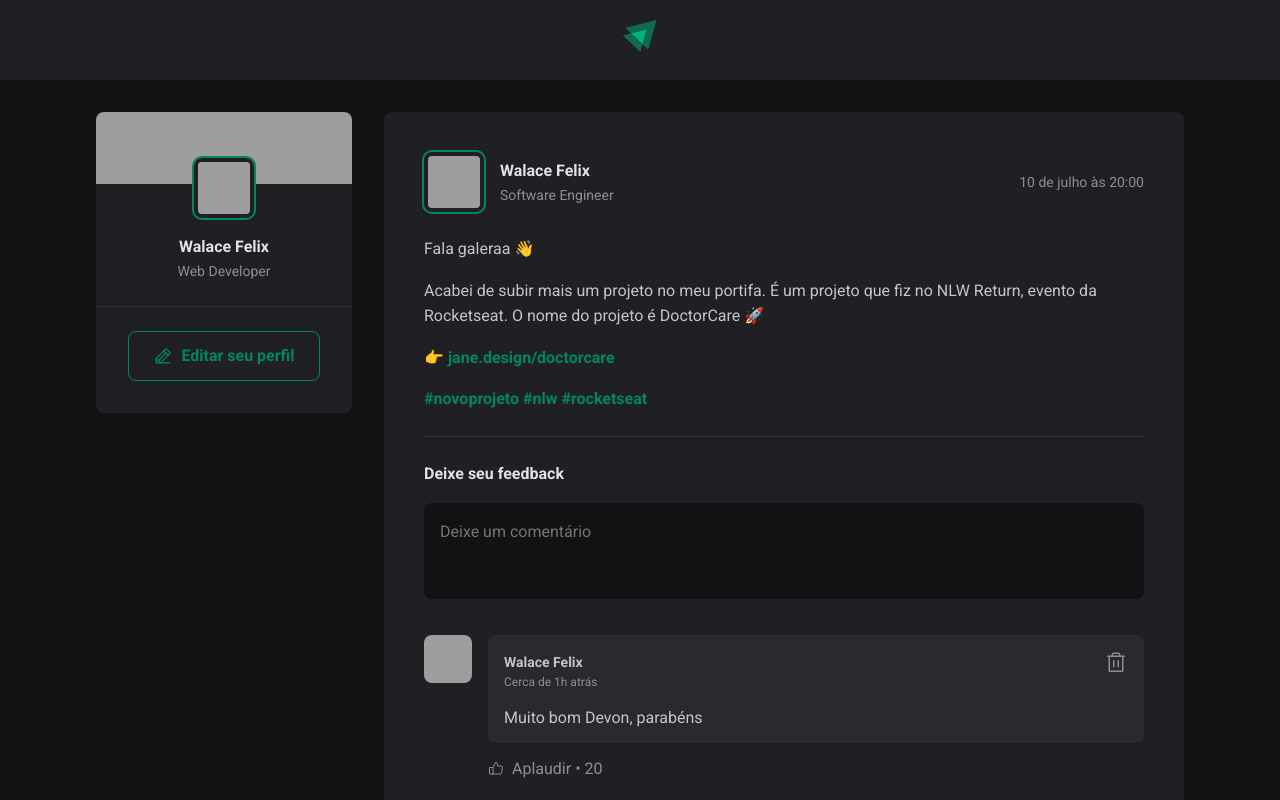
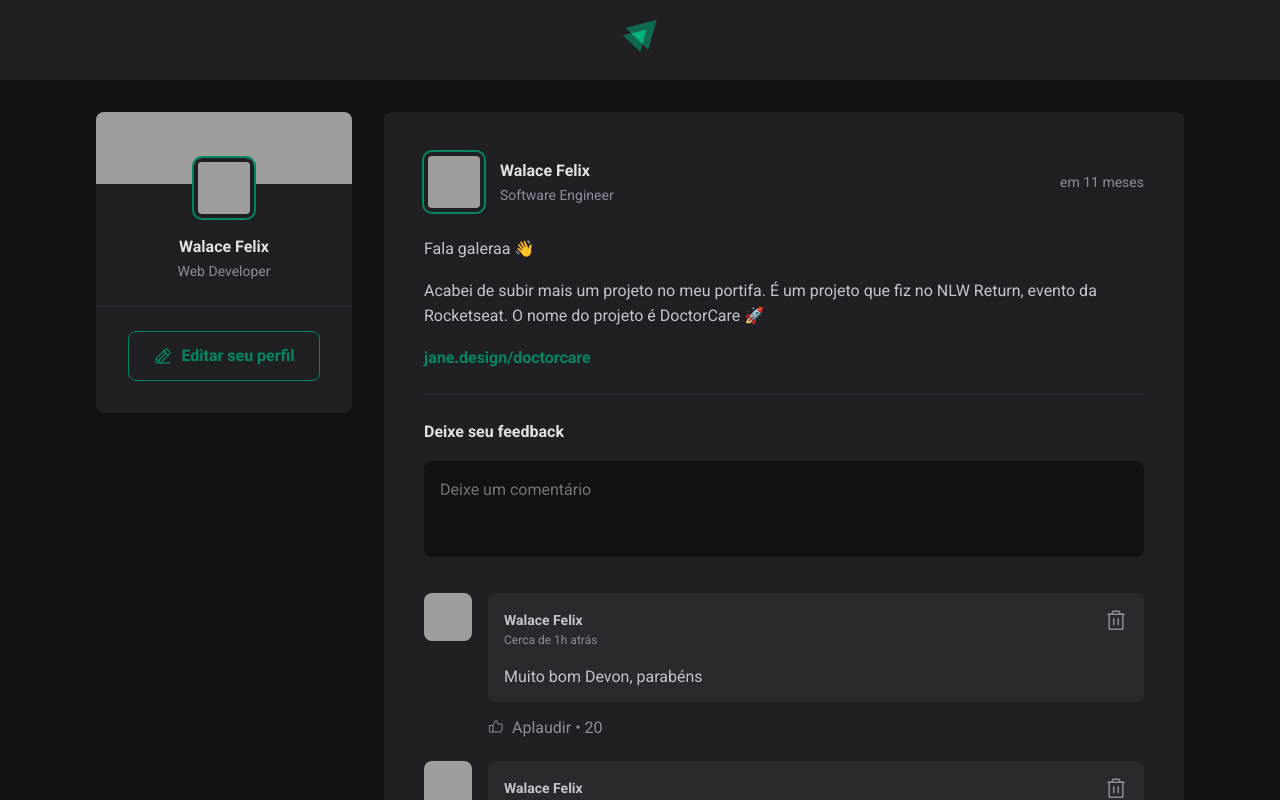
Before and after one commit to walacefex/layout-timeline-feedbacks, a React (Vite) app: page / in a window 1280 px wide. Shown: the top 800 px of the page. Built offline with nearby package versions, Linux system fonts and the light colour scheme; grey boxes are pictures that could not be loaded.

Commit message:
add date-fns to the project and using it to format the local date and time.

```diff
--- a/src/components/Post/index.jsx
+++ b/src/components/Post/index.jsx
@@ -1,14 +1,19 @@
+import {format, formatDistanceToNow} from 'date-fns';
+import  ptBR  from 'date-fns/locale/pt-BR';
 import { Avatar } from '../Avatar';
 import { Comment } from '../Comment'
 import styles from './Post.module.css';
 
 export function Post({ author, content, publishedAt}) {
-  const publishedDateFormatted = new Intl.DateTimeFormat('pt-BR', {
-    day: '2-digit',
-    month: 'long',
-    hour: '2-digit',
-    minute: '2-digit',
-  }).format(publishedAt)
+  const publishedDateFormatted = format(publishedAt, "d 'de' LLLL 'às' HH:mm'h'",{
+    locale: ptBR
+  })
+
+  const publishedDateRelativeToNow = formatDistanceToNow(publishedAt, {
+    locale: ptBR,
+    addSuffix: true,
+  })
+
   return (
     <article className={styles.post}>
       <header className={styles.header}>
@@ -21,23 +26,19 @@
             <span>{author.role}</span>
           </div>
         </div>
-        <time title="07 de Junho às 18:00h" dateTime="2022-06-07 18:00:00">
-          {publishedDateFormatted}
+        <time title={publishedDateFormatted} dateTime={publishedAt.toISOString()}>
+          {publishedDateRelativeToNow}
         </time>
       </header>
 
       <div className={styles.content}>
-        <p>Fala galeraa 👋</p>
-        <p> Acabei de subir mais um projeto no meu portifa.
-          É um projeto que fiz no NLW Return, evento da Rocketseat.
-          O nome do projeto é DoctorCare 🚀
-        </p>
-        <p>👉 <a href="#">jane.design/doctorcare</a></p>
-        <p>
-          <a href="#">#novoprojeto</a>
-          <a href="#"> #nlw </a>
-          <a href="#"> #rocketseat</a>
-        </p>
+        {content.map((line, index) => {
+          if(line.type === 'paragraph') {
+            return <p key={index}>{line.content}</p>
+          }else if(line.type === 'link') {
+            return <p><a href="#">{line.content}</a></p>
+          }
+        })}
       </div>
       <form className={styles.commentForm}>
         <strong>Deixe seu feedback</strong>
```
